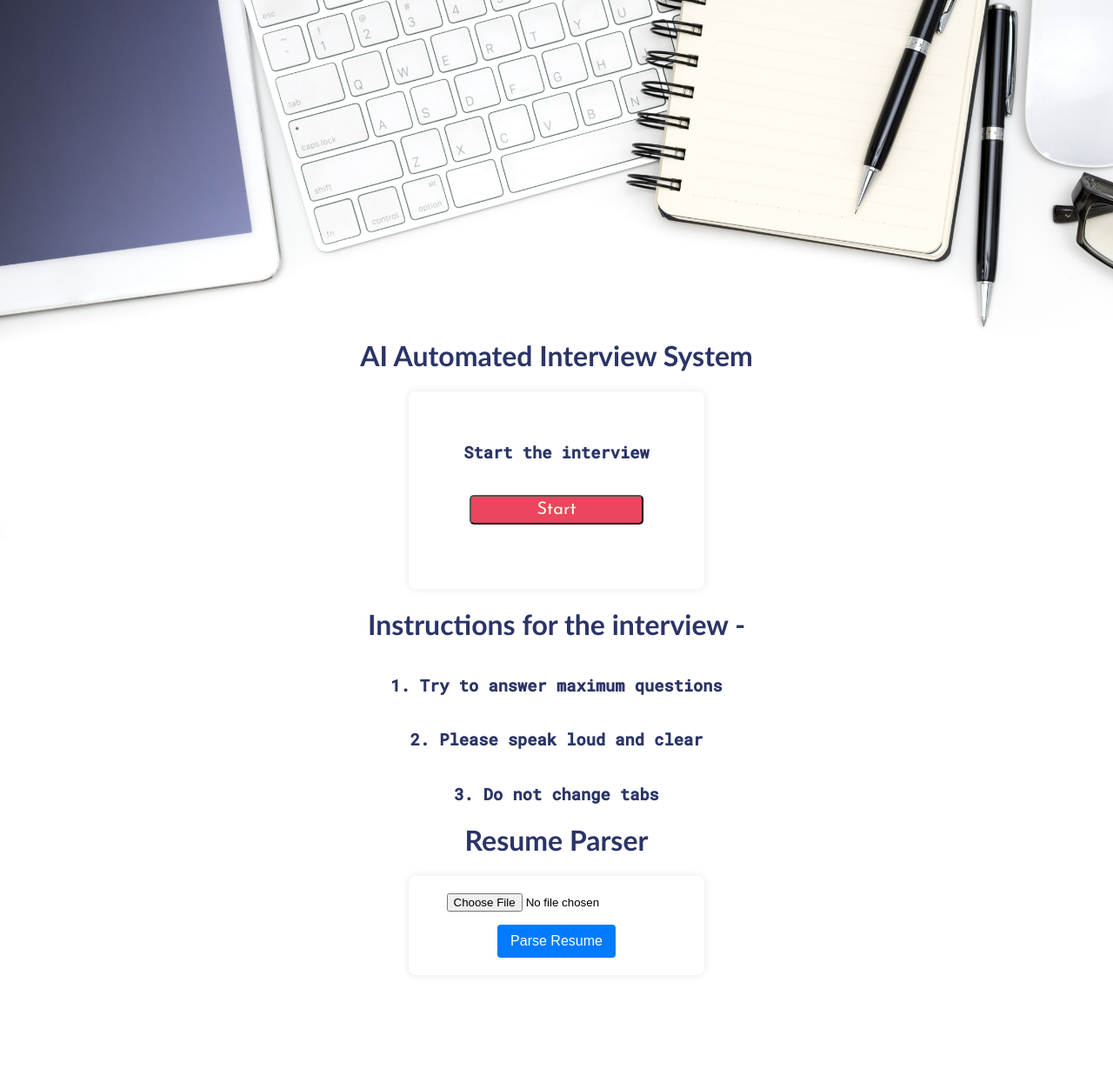
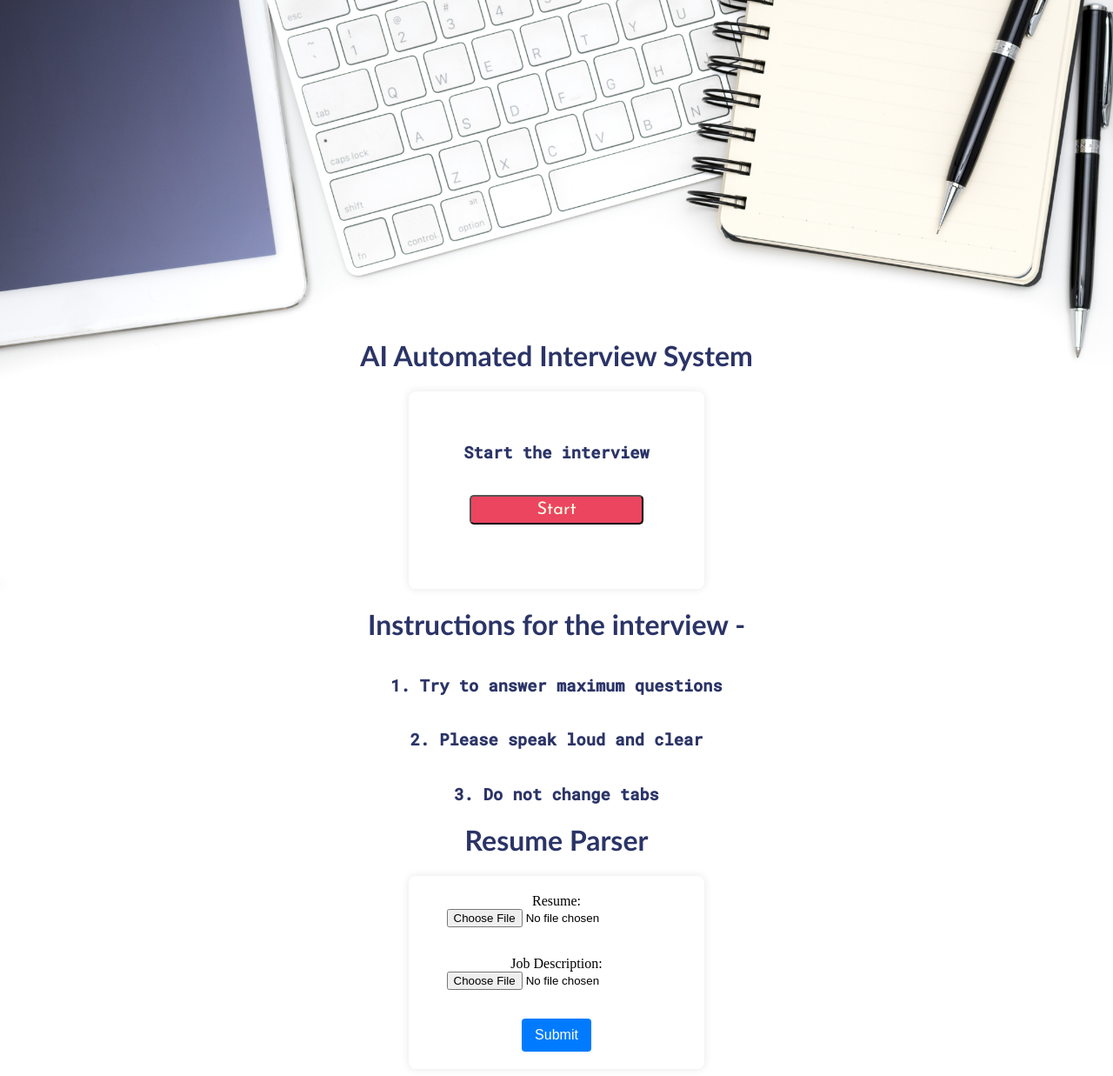
Before and after one commit to shreekantkerkar/be_project, a Flask app: page / in a window 1280 px wide. Shown: the whole page at 87% size. Before the commit the page ends 1101 px from the top, so only its background shows below. Run offline with Flask 2, Linux system fonts and the light colour scheme.

Commit message:
job desc parsing done

```diff
--- a/app.py
+++ b/app.py
@@ -309,6 +309,26 @@
         report_file.write("\n")
         report_file.write("\n")
 
+
+def parseJobDescription(filename):
+    if filename[len(filename)-1] == 'x':
+        text = helper.extract_text_from_docx(filename)
+    else:
+        text = helper.extract_text_from_pdf(filename)
+
+
+    #  # Job description part
+    # text_list = helper.extract_text_from_docx(job_description)
+    # text_list = text_list.replace('\n', ' ')
+
+    job_doc = helper.get_nlp(text)
+    # print(job_doc)
+    req_tokens = helper.get_requirements(job_doc)
+    print(req_tokens)
+    return req_tokens
+    # print()
+
+
 def extract_questions(text):
 
   # Improved regular expression for better question capture
@@ -327,20 +347,20 @@
 
   return all_questions
 
-def generate_questions(query):
+def answer_query(query):
     try:
         # Configure the model with your API key (replace with your actual key)
         response = gem_model.generate_content(query)
         return response.text
     except Exception as e:
-        print(f"Error generating questions: {e}")
-        return "Failed to generate questions."
+        print(f"Error generating response: {e}")
+        return "Failed to generate response."
 
 @app.route('/')
 def index():
     return render_template('index.html')
 
-@app.route('/parse_resume', methods=['POST'])
+@app.route('/parse_resume_and_jobdesc', methods=['POST'])
 def parse_resume_route():
     f1 = request.files['resume']
     f1.save(f1.filename)
@@ -348,15 +368,27 @@
     result = parse_resume(f1.filename)
     all_questions = []
 
+    f2 = request.files['job_description']
+    f2.save(f2.filename)
+    job_description_parser = parseJobDescription(f2.filename)
+    print(job_description_parser)
+    job_desc_skillstring = ', '.join(job_description_parser)
+    query1 = job_desc_skillstring + " Filter out the valid technical skills and return a list containing all the valid skills from which interview questions could be asked without mentioning any title or description."
+    valid_skills_from_job_desc = answer_query(query1)
+    print(valid_skills_from_job_desc)
 
 
+    if(valid_skills_from_job_desc=="Failed to generate response."):
+        valid_skills_from_job_desc = job_description_parser
+
     skills_string = ', '.join(skills_from_resume)
+    # job_desc_skills = ', '.join(valid_skills_from_job_desc)
     query = skills_string + " generate top 10 interview questions from each skills mentioned. return a list containing all the extracted interview questions, without mentioning the skill name it belong to as the title."
     print(query)
     # res = gem_model.generate_content(query)
     # text = res.text
-    res = generate_questions(query)
-    if(res=="Failed to generate questions."):
+    res = answer_query(query)
+    if(res=="Failed to generate response."):
         for skill in skills_from_resume:
             query_for_web_scrapping = f"{skill} top interview questions"
             questions = scrape_questions_from_search(query_for_web_scrapping, num_results=2)
--- a/helper.py
+++ b/helper.py
@@ -153,7 +153,7 @@
     req_tokens = []
     flag = False
     for i in doc:
-        if 'Requirements' in i or 'REQUIREMENTS' in i:
+        if 'Requirements' in i or 'REQUIREMENTS' in i or 'skills' in i or 'SKILLS' in i:
             req_tokens.append(i)
             flag = True
         elif flag:
--- a/templates/index.html
+++ b/templates/index.html
@@ -88,10 +88,18 @@
       <h3>3. Do not change tabs</h3>
       <h1>Resume Parser</h1>
 
-      <form action="/parse_resume" method="post" enctype="multipart/form-data">
-          <input type="file" name="resume" accept=".pdf">
-          <input type="submit" value="Parse Resume">
-      </form>
+      <form action="/parse_resume_and_jobdesc" method="post" enctype="multipart/form-data">
+        <label for="resume">Resume:</label>
+        <input type="file" name="resume" id="resume" accept=".docx,.pdf"><br>
+
+        <label for="job_description">Job Description:</label>
+        <input type="file" name="job_description" id="job_description" accept=".docx,.pdf"><br>
+
+        <input type="submit" value="Submit">
+    </form>
+
+
+
       <script></script>
     </center>
   </body>
```
Also changed, not shown: questions_csv.csv (+21 -20 lines), 1 other file.
